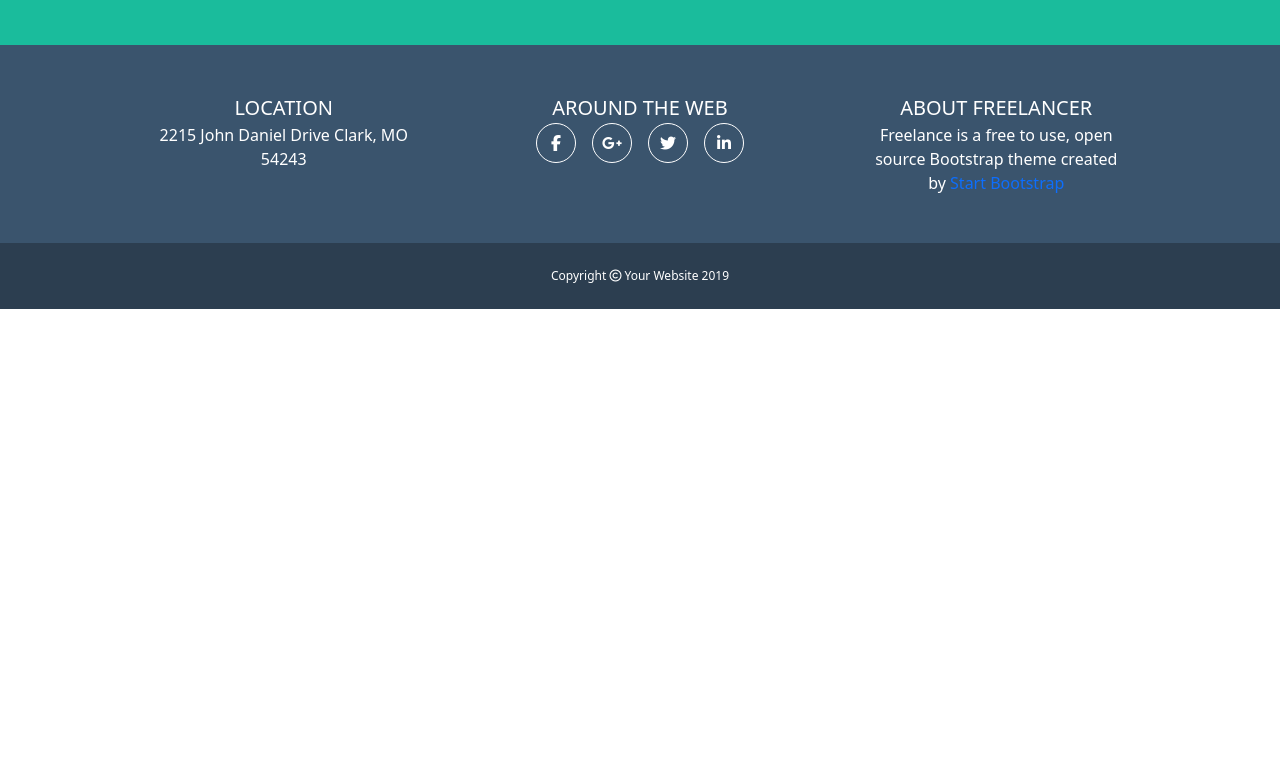
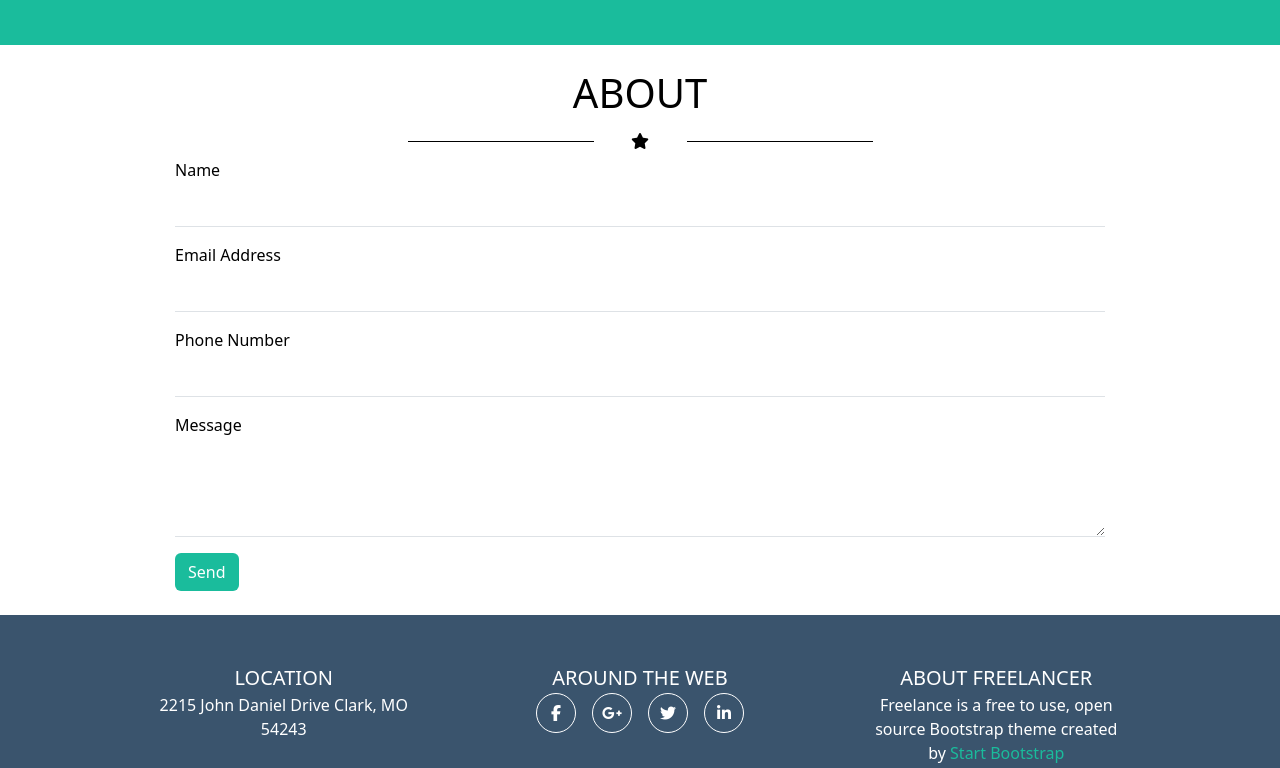
Before and after one commit to AndreaLivornese/html-css-bootstrap-freelancer, a plain HTML site: page index.html in a window 1280 px wide. Shown: the part 1597-2365 px from the top of the page. Before the commit the page ends 1906 px from the top, so only its background shows below. Drawn offline with nearby package versions, Linux system fonts and the light colour scheme.

Commit message:
creazione, stilizzazione blocco del form, fix colore bottone form e colore nav, fine esercizio

```diff
--- a/css/style.css
+++ b/css/style.css
@@ -16,6 +16,8 @@ section:nth-of-type(2n){
 
 
 
+
+
 footer{
     background-color: #3a546d;
 }
@@ -24,7 +26,17 @@ footer #copyright{
     background-color: #2c3e50;
 }
 
+nav{
+    background-color: #2c3e50;
+}
 
+.my_bg_1abc9c{
+    background-color: #1abc9c;
+}
+
+.my_text_1abc9c{
+    color: #1abc9c;
+}
 
 .my-rouded-circle{
     display: flex;
--- a/index.html
+++ b/index.html
@@ -19,9 +19,9 @@
 
     <!-- nav -->
 
-    <nav class="navbar navbar-expand-lg bg-body-tertiary" data-bs-theme="dark">
+    <nav class="navbar navbar-expand-lg .my_bg_2c3e50" >
         <div class="container d-flex justify-content-between">
-            <a class="navbar-brand text-uppercase fw-bold fs-5" href="#">start bootstrap</a>
+            <a class="text-decoration-none text-uppercase text-white fw-bold fs-5" href="#">start bootstrap</a>
 
             <ul class="nav">
                 <li><a class="nav-link text-white text-uppercase fw-semibold " href="#">Portfolio</a></li>
@@ -150,6 +150,47 @@
 
     <!-- section form -->
 
+    <section>
+        <div class="container d-flex flex-column align-items-center py-4 text-black">
+            <h1 class="text-uppercase ">about</h1>
+
+            <div class="col-12 d-flex justify-content-center ">
+                <div class="col-2">
+                    <hr class="opacity-100 ">
+                </div>
+                <div class="col-1 text-center d-flex  align-items-center  justify-content-center ">
+                    <i class="fa-solid fa-star"></i>
+                </div>
+                <div class="col-2">
+                    <hr class="opacity-100 ">
+                </div>
+            </div>
+
+
+            <div class="col-10">
+                <form>
+                    <div class="mb-3">
+                      <label for="exampleInputEmail1" class="form-label">Name</label>
+                      <input type="text" class="form-control border-0 border-bottom  rounded-0" id="exampleInputEmail1" aria-describedby="emailHelp">
+                    </div>
+                    <div class="mb-3">
+                      <label for="exampleInputPassword1" class="form-label">Email Address</label>
+                      <input type="email" class="form-control border-0 border-bottom  rounded-0" id="exampleInputPassword1">
+                    </div>
+                    <div class="mb-3">
+                        <label for="exampleInputPassword1" class="form-label">Phone Number</label>
+                        <input type="number" class="form-control border-0 border-bottom  rounded-0" id="exampleInputPassword1">
+                    </div>
+                    <div class="mb-3">
+                        <label for="floatingTextarea2">Message</label>
+                        <textarea class="form-control border-0 border-bottom  rounded-0" id="floatingTextarea2" style="height: 100px"></textarea>
+                      </div>
+                    <button type="submit" class="btn my_bg_1abc9c text-white ">Send</button>
+                  </form>
+            </div>
+        </div>
+    </section>
+
 
     <!-- footer -->
 
@@ -197,7 +238,7 @@
 
                     <div>
                         Freelance is a free to use, open source Bootstrap theme created by
-                        <a class="text-decoration-none" href="#">Start Bootstrap</a>
+                        <a class="text-decoration-none my_text_1abc9c" href="#">Start Bootstrap</a>
                     </div>
                 </div>
             </div>
```
